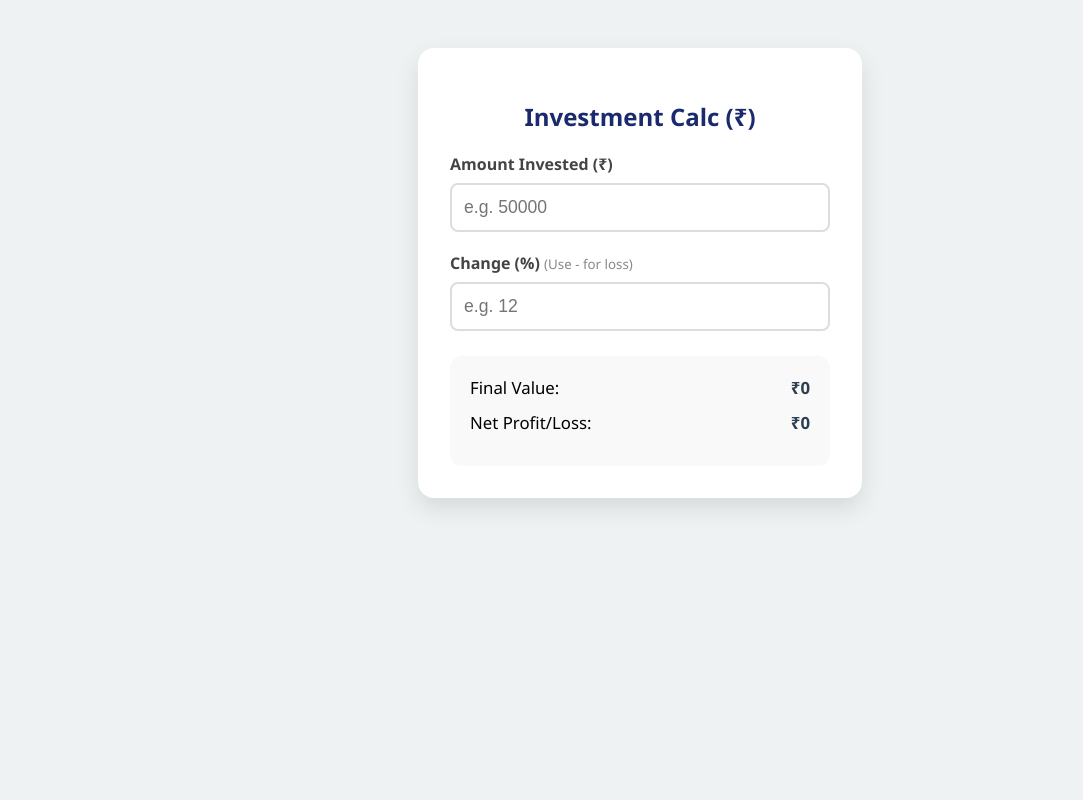
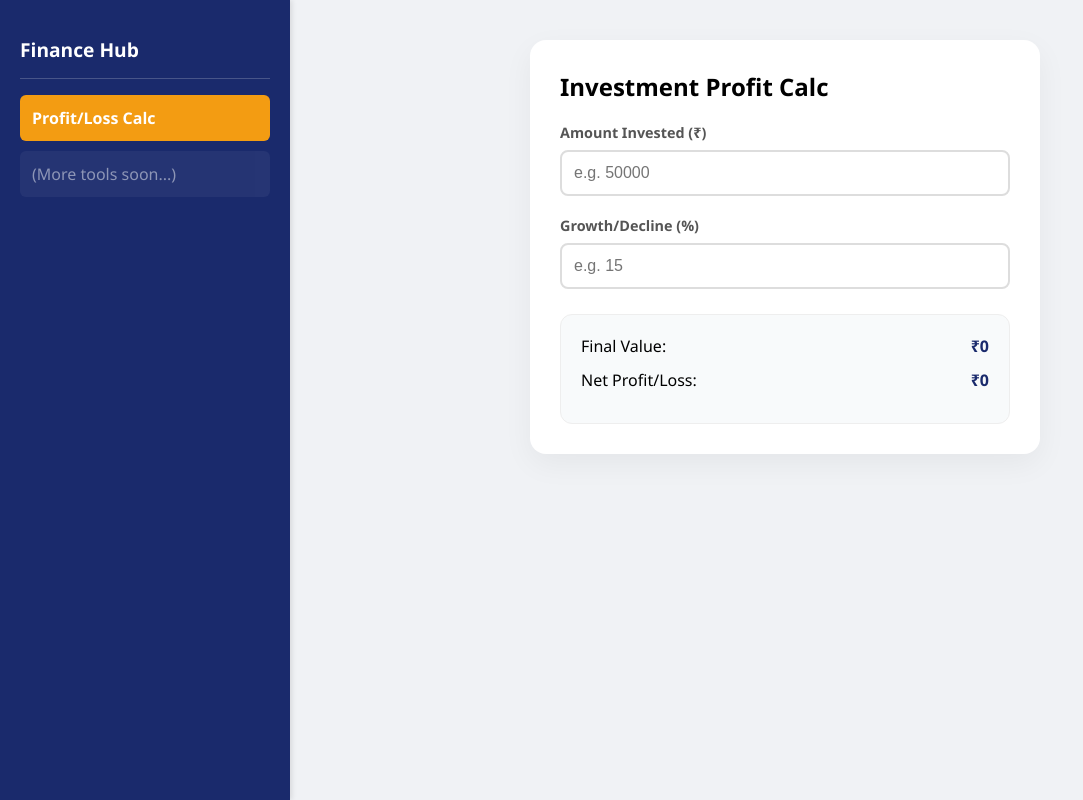
Before and after one commit to suryab0002/invtools, a plain HTML site: page index.html in a window 1280 px wide. Shown: the whole page, without its empty margins (0-1083 px from the left). Drawn offline with Linux system fonts and the light colour scheme.

Commit message:
Update index.html

```diff
--- a/index.html
+++ b/index.html
@@ -3,36 +3,61 @@
 <head>
     <meta charset="UTF-8">
     <meta name="viewport" content="width=device-width, initial-scale=1.0">
-    <title>Investment Calculator (₹)</title>
+    <title>My Personal Finance Hub</title>
     <style>
-        body { font-family: 'Segoe UI', Tahoma, Geneva, Verdana, sans-serif; display: flex; justify-content: center; padding: 40px; background-color: #eef2f3; }
-        .calc-card { background: white; padding: 2rem; border-radius: 16px; box-shadow: 0 10px 25px rgba(0,0,0,0.1); width: 380px; }
-        h2 { color: #1a2a6c; margin-bottom: 20px; text-align: center; }
+        :root {
+            --primary: #1a2a6c;
+            --bg: #f0f2f5;
+            --card: #ffffff;
+            --text: #333;
+        }
+
+        body { font-family: 'Segoe UI', sans-serif; margin: 0; display: flex; background: var(--bg); height: 100vh; }
+
+        /* Sidebar Navigation */
+        .sidebar { width: 250px; background: var(--primary); color: white; padding: 20px; box-shadow: 2px 0 5px rgba(0,0,0,0.1); }
+        .sidebar h2 { font-size: 1.2rem; border-bottom: 1px solid rgba(255,255,255,0.2); padding-bottom: 15px; }
+        .nav-item { padding: 12px; margin: 10px 0; cursor: pointer; border-radius: 6px; transition: 0.3s; background: rgba(255,255,255,0.1); }
+        .nav-item:hover { background: rgba(255,255,255,0.3); }
+        .nav-item.active { background: #f39c12; color: #fff; font-weight: bold; }
+
+        /* Main Content Area */
+        .main-content { flex: 1; padding: 40px; overflow-y: auto; display: flex; justify-content: center; }
+
+        .tool-container { background: var(--card); padding: 30px; border-radius: 16px; box-shadow: 0 10px 30px rgba(0,0,0,0.05); width: 100%; max-width: 450px; height: fit-content; }
+
+        /* Tool UI Elements */
         .input-group { margin-bottom: 20px; }
-        label { display: block; margin-bottom: 8px; font-weight: 600; color: #444; }
-        input { width: 100%; padding: 12px; border: 2px solid #ddd; border-radius: 8px; box-sizing: border-box; font-size: 1.1rem; transition: border-color 0.3s; }
-        input:focus { border-color: #1a2a6c; outline: none; }
-        .results { margin-top: 25px; padding: 20px; background: #f9f9f9; border-radius: 12px; }
-        .result-item { display: flex; justify-content: space-between; margin-bottom: 12px; font-size: 1.05rem; }
-        .value { font-weight: 800; color: #2c3e50; }
-        .profit { color: #1b5e20; } /* Deep Green */
-        .loss { color: #b71c1c; }   /* Deep Red */
-        small { color: #888; font-weight: normal; }
+        label { display: block; margin-bottom: 8px; font-weight: 600; font-size: 0.9rem; color: #555; }
+        input { width: 100%; padding: 12px; border: 2px solid #ddd; border-radius: 8px; box-sizing: border-box; font-size: 1rem; }
+
+        .results { margin-top: 25px; padding: 20px; background: #f8fafb; border-radius: 12px; border: 1px solid #eee; }
+        .result-item { display: flex; justify-content: space-between; margin-bottom: 12px; }
+        .value { font-weight: 800; color: var(--primary); }
+        .profit { color: #1b5e20; }
+        .loss { color: #b71c1c; }
     </style>
 </head>
 <body>
 
-<div class="calc-card">
-    <h2>Investment Calc (₹)</h2>
+    <div class="sidebar">
+        <h2>Finance Hub</h2>
+        <div class="nav-item active">Profit/Loss Calc</div>
+        <div class="nav-item" style="opacity: 0.5; cursor: not-allowed;">(More tools soon...)</div>
+    </div>
+
+    <div class="main-content">
+        <div id="tool-box" class="tool-container">
+            <h2 style="margin-top:0">Investment Profit Calc</h2>
 
             <div class="input-group">
                 <label>Amount Invested (₹)</label>
-        <input type="number" id="invested" placeholder="e.g. 50000" oninput="calculate()">
+                <input type="number" id="invested" placeholder="e.g. 50000" oninput="runCalc()">
             </div>
 
             <div class="input-group">
-        <label>Change (%) <small>(Use - for loss)</small></label>
-        <input type="number" id="percent" placeholder="e.g. 12" oninput="calculate()">
+                <label>Growth/Decline (%)</label>
+                <input type="number" id="percent" placeholder="e.g. 15" oninput="runCalc()">
             </div>
 
             <div class="results">
@@ -46,37 +71,27 @@
                 </div>
             </div>
         </div>
+    </div>
 
 <script>
-    function calculate() {
+    // Logic for Tool 1: Profit/Loss
+    function runCalc() {
         const invested = parseFloat(document.getElementById('invested').value) || 0;
         const percent = parseFloat(document.getElementById('percent').value) || 0;
 
-        // Formula for Final Amount
         const finalAmount = invested * (1 + (percent / 100));
         const profit = finalAmount - invested;
 
-        // Indian Currency Formatting (en-IN)
         const formatter = new Intl.NumberFormat('en-IN', {
-            style: 'currency',
-            currency: 'INR',
-            maximumFractionDigits: 0
+            style: 'currency', currency: 'INR', maximumFractionDigits: 0
         });
 
-        // Update UI
         document.getElementById('final-amount').innerText = formatter.format(finalAmount);
 
-        const profitDisplay = document.getElementById('profit-value');
-        profitDisplay.innerText = (profit >= 0 ? '+ ' : '') + formatter.format(profit);
-
-        // Dynamic Color Logic
-        if (profit > 0) {
-            profitDisplay.className = 'value profit';
-        } else if (profit < 0) {
-            profitDisplay.className = 'value loss';
-        } else {
-            profitDisplay.className = 'value';
-        }
+        const pDisplay = document.getElementById('profit-value');
+        pDisplay.innerText = (profit >= 0 ? '+ ' : '') + formatter.format(profit);
+        pDisplay.className = profit >= 0 ? 'value profit' : 'value loss';
+        if(profit === 0) pDisplay.className = 'value';
     }
 </script>
 
```
Lines whose indentation alone changed are shown as unchanged.
